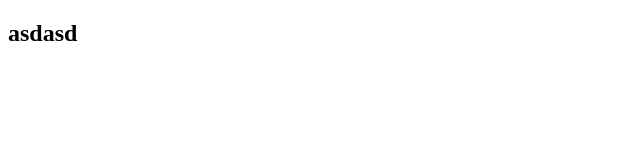
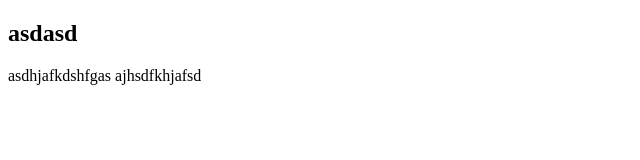
Before and after one commit to azizkaymazgoit/goit, a plain HTML site: page index.html in a window 1280 px wide. Shown: the whole page, without its empty margins (0-640 px from the left). Drawn offline with Linux system fonts and the light colour scheme.

Commit message:
index html dosyama ekleme yaptım

```diff
--- a/index.html
+++ b/index.html
@@ -9,5 +9,7 @@
 
     <h2>asdasd</h2>
 
+    <p>asdhjafkdshfgas ajhsdfkhjafsd</p>
+
 </body>
 </html>
```
